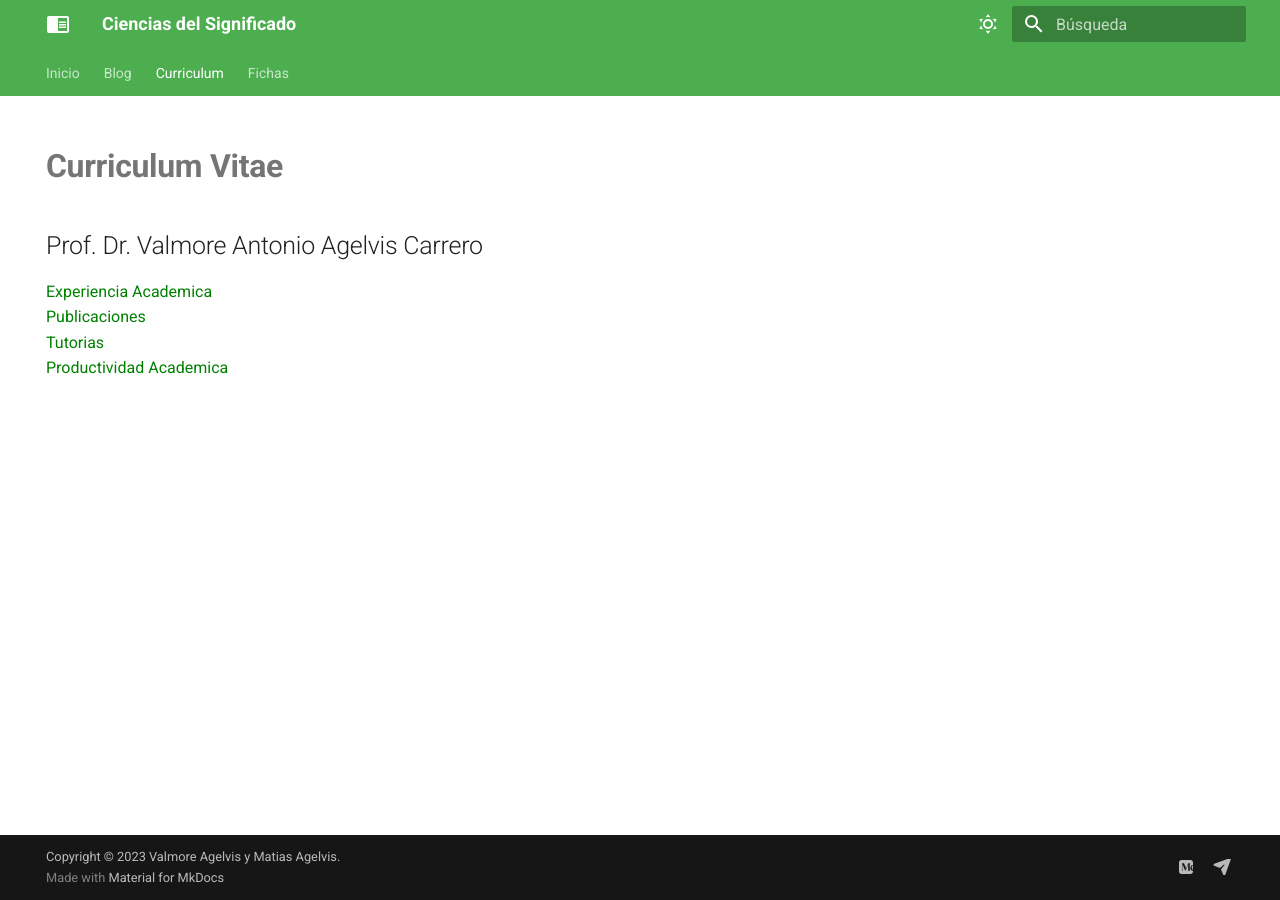
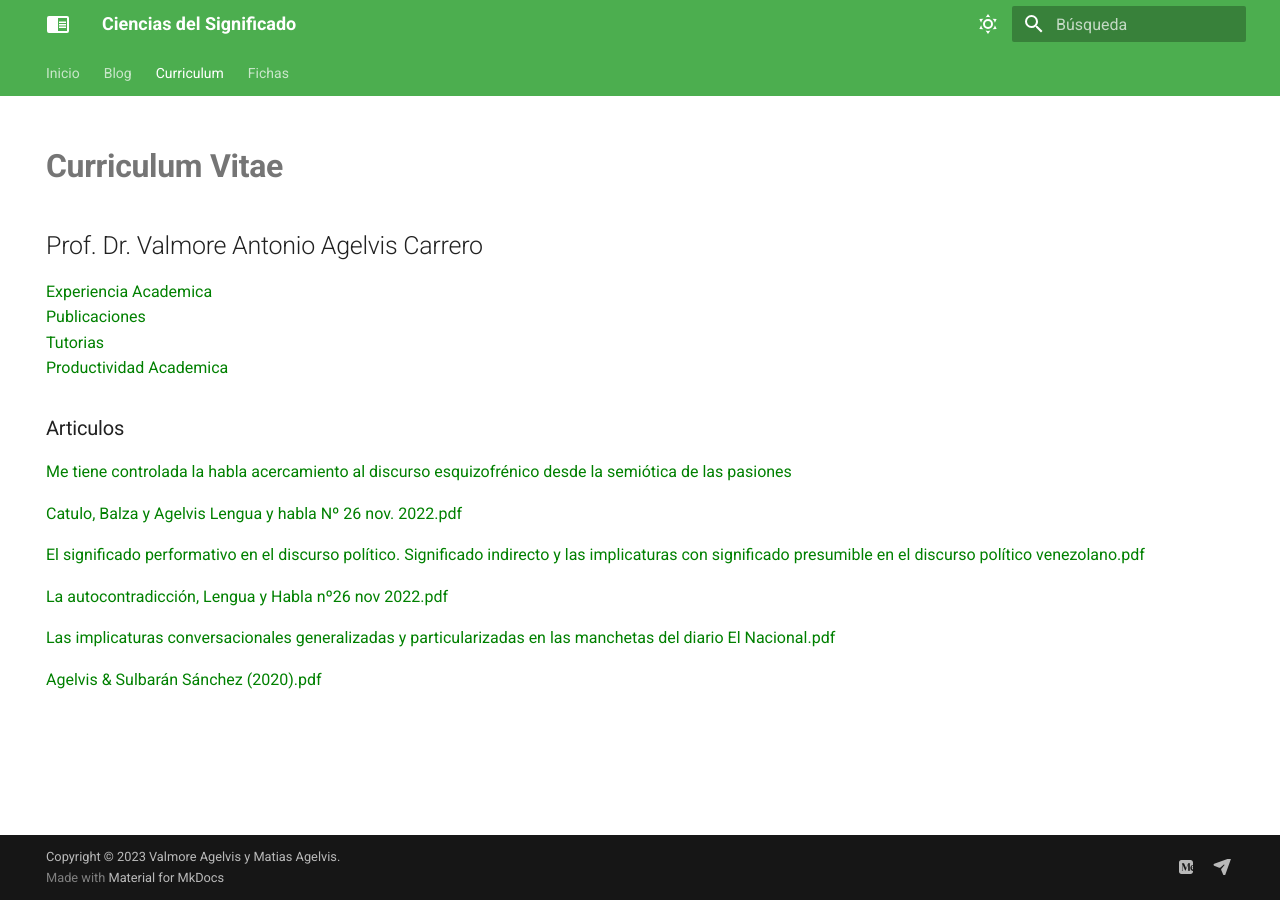
Before and after one commit to MatiasAgelvis/mkdocuval, an MkDocs documentation site: the page built from docs/curriculum/index.md, in a window 1280 px wide. Built offline with MkDocs 1.6.1 and Material for MkDocs 9.7.7, drawn with Linux system fonts in a browser that asks for light colours; comment, search, counter and statistics services are not loaded.

Commit message:
Add links to articles in the curriculum page

```diff
--- a/docs/curriculum/index.md
+++ b/docs/curriculum/index.md
@@ -12,3 +12,17 @@ hide:
 [Publicaciones](https://docs.google.com/viewer?url=github.com/MatiasAgelvis/mkdocuval/raw/main/cv/Publicaciones.pdf)
 [Tutorias](https://docs.google.com/viewer?url=github.com/MatiasAgelvis/mkdocuval/raw/main/cv/Tutorias.pdf)
 [Productividad Academica](https://docs.google.com/viewer?url=github.com/MatiasAgelvis/mkdocuval/raw/main/cv/Productividad%20Academica.pdf)
+
+### Articulos
+
+[Me tiene controlada la habla acercamiento al discurso esquizofrénico desde la semiótica de las pasiones](https://docs.google.com/viewer?url=github.com/MatiasAgelvis/mkdocuval/raw/main/cv/articulos/Me%20tiene%20controlada%20la%20habla%20acercamiento%20al%20discurso%20esquizofrénico%20desde%20la%20semiótica%20de%20las%20pasiones.pdf)
+
+[Catulo, Balza y Agelvis Lengua y habla Nº 26 nov. 2022.pdf](https://docs.google.com/viewer?url=github.com/MatiasAgelvis/mkdocuval/raw/main/cv/articulos/Catulo%20x%20Balza%20y%20Agelvis%20Lengua%20y%20habla%20Nº%2026%20nov.%202022.pdf)
+
+[El significado performativo en el discurso político. Significado indirecto y las implicaturas con significado presumible en el discurso político venezolano.pdf](https://docs.google.com/viewer?url=github.com/MatiasAgelvis/mkdocuval/raw/main/cv/articulos/El%20significado%20performativo%20en%20el%20discurso%20político.%20Significado%20indirecto%20y%20las%20implicaturas%20con%20significado%20presumible%20en%20el%20discurso%20político%20venezolano.pdf)
+
+[La autocontradicción, Lengua y Habla nº26 nov 2022.pdf](https://docs.google.com/viewer?url=github.com/MatiasAgelvis/mkdocuval/raw/main/cv/articulos/La%20autocontradicción%2C%20Lengua%20y%20Habla%20nº26%20nov%202022.pdf)
+
+[Las implicaturas conversacionales generalizadas y particularizadas en las manchetas del diario El Nacional.pdf](https://docs.google.com/viewer?url=github.com/MatiasAgelvis/mkdocuval/raw/main/cv/articulos/Las%20implicaturas%20conversacionales%20generalizadas%20y%20particularizadas%20en%20las%20manchetas%20del%20diario%20El%20Nacional.pdf)
+
+[Agelvis & Sulbarán Sánchez (2020).pdf](https://docs.google.com/viewer?url=github.com/MatiasAgelvis/mkdocuval/raw/main/cv/articulos/Agelvis%20%26%20Sulbarán%20Sánchez%20(2020).pdf)
```
